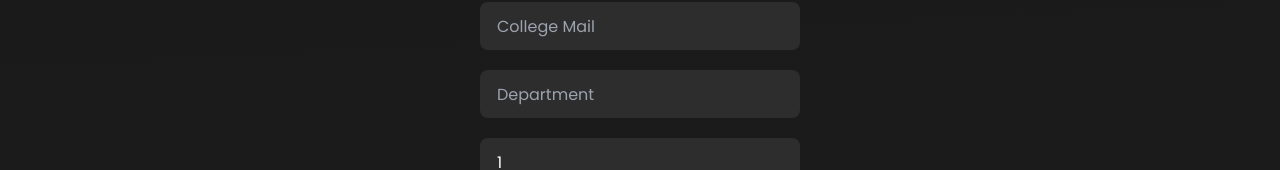
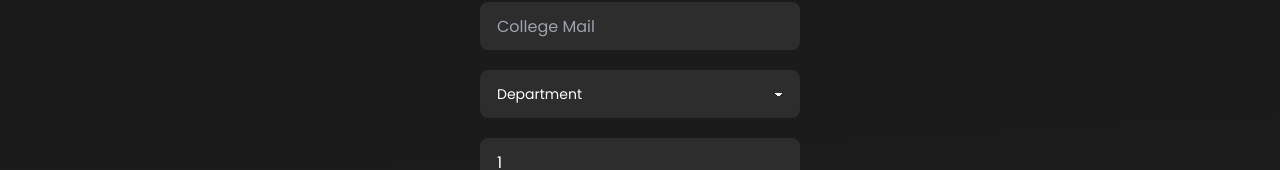
Before and after one commit to anima-regem/pragati, a React (Vite) app: page /register in a window 1280 px wide. Shown: the part 382-552 px from the top of the page. Built offline with nearby package versions, Linux system fonts and the light colour scheme.

Commit message:
changes minor issue

```diff
--- a/src/components/Hero/Hero.jsx
+++ b/src/components/Hero/Hero.jsx
@@ -6,7 +6,7 @@ const Hero = () => {
   return (
     <main className="relative overflow-hidden h-screen">
       <div className='absolute overflow-hidden h-screen w-screen z-[-10] '>
-      <img src={backgroundImage} alt="" className="h-screen object-cover lg:h-auto lg:w-screen"/>
+        <img src={backgroundImage} alt="" className="h-screen object-cover lg:h-auto lg:w-screen" />
       </div>
       <div className="h-screen w-screen flex flex-col justify-center items-start ml-2 lg:ml-32 sm:ml-0 md:ml-0">
         <span className="">
--- a/src/components/Navbar/Navbar.jsx
+++ b/src/components/Navbar/Navbar.jsx
@@ -13,7 +13,7 @@ const links = [
   },
   {
     label: "Events",
-    url: "/",
+    url: "/register",
   },
   {
     label: "Guest",
--- a/src/components/RegistrationForm/GroupRegistrationForm.jsx
+++ b/src/components/RegistrationForm/GroupRegistrationForm.jsx
@@ -73,7 +73,18 @@ const GroupRegistrationForm = () => {
                 <input type="text" value={name} onChange={(e) => setName(e.target.value)} placeholder="Leader Name (in CAPs)" className="input w-full max-w-xs bg-[#2D2D2D] mt-5 mb-5" />
                 <input type="phone" value={phone} onChange={(e) => setPhone(e.target.value)} placeholder="Phone" className="input w-full max-w-xs bg-[#2D2D2D] mb-5" />
                 <input type="email" value={mail} onChange={(e) => setMail(e.target.value)} placeholder="College Mail" className="input w-full max-w-xs bg-[#2D2D2D] mb-5" />
-                <input type="text" value={department} onChange={(e) => setDepartment(e.target.value)} placeholder="Department" className="input w-full max-w-xs bg-[#2D2D2D] mb-5" />
+
+                <select className="select select-bordered input w-full max-w-xs bg-[#2D2D2D] mb-5" onChange={(e) => setDepartment(e.target.value)}>
+                    <option disabled selected>Department</option>
+                    <option>ME</option>
+                    <option>EEE</option>
+                    <option>CEE</option>
+                    <option>ECE 1</option>
+                    <option>ECE 2</option>
+                    <option>CSE</option>
+                </select>
+
+
                 <input type="number" placeholder="Semester" min={1} max={8} value={semester} onChange={(e) => setSemester(e.target.value)} className="input w-full max-w-xs bg-[#2D2D2D] mb-10" />
             </div>
             <div className="flex flex-col p-8 pt-0 w-full">
--- a/src/components/RegistrationForm/IndividualRegistrationForm.jsx
+++ b/src/components/RegistrationForm/IndividualRegistrationForm.jsx
@@ -85,7 +85,15 @@ const IndividualRegistrationForm = () => {
                 <input type="text" value={name} onChange={(e) => setName(e.target.value)} placeholder="Name (in CAPs)" className="input w-full max-w-xs bg-[#2D2D2D] mt-5 mb-5" />
                 <input type="phone" value={phone} onChange={(e) => setPhone(e.target.value)} placeholder="Phone" className="input w-full max-w-xs bg-[#2D2D2D] mb-5" />
                 <input type="email" value={mail} onChange={(e) => setMail(e.target.value)} placeholder="College Mail" className="input w-full max-w-xs bg-[#2D2D2D] mb-5" />
-                <input type="text" value={department} onChange={(e) => setDepartment(e.target.value)} placeholder="Department" className="input w-full max-w-xs bg-[#2D2D2D] mb-5" />
+                <select className="select select-bordered input w-full max-w-xs bg-[#2D2D2D] mb-5" onChange={(e)=>setDepartment(e.target.value)}>
+                    <option disabled selected>Department</option>
+                    <option>ME</option>
+                    <option>EEE</option>
+                    <option>CEE</option>
+                    <option>ECE 1</option>
+                    <option>ECE 2</option>
+                    <option>CSE</option>
+                </select>
                 <input type="number" placeholder="Semester" min={1} max={8} value={semester} onChange={(e) => setSemester(e.target.value)} className="input w-full max-w-xs bg-[#2D2D2D] mb-10" />
             </div>
             <div className="flex flex-col p-8 pt-0 w-full">
```
